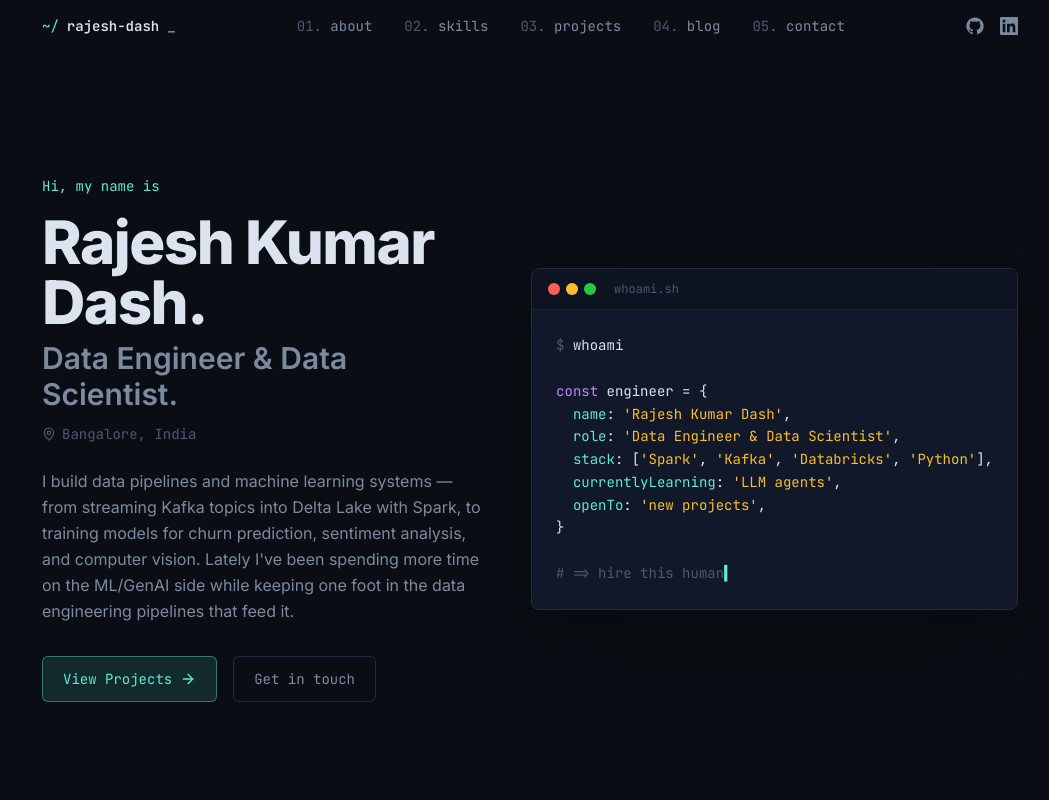
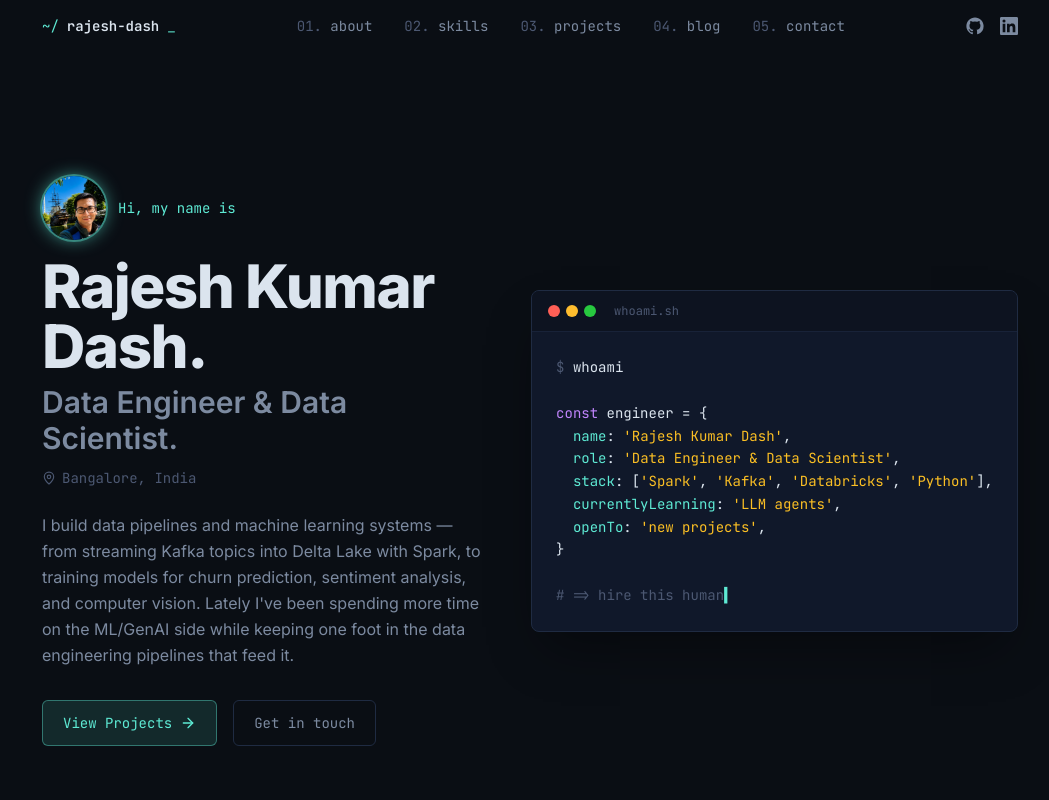
Before and after one commit to Rajesh2015/github-portfolio, a React (Vite) app: page / in a window 1280 px wide. Shown: the top 800 px of the page, without its empty margins (110-1159 px from the left). Built offline with nearby package versions, Linux system fonts and the light colour scheme.

Commit message:
Corrected the issue with avatar

```diff
--- a/src/components/Hero.tsx
+++ b/src/components/Hero.tsx
@@ -1,6 +1,7 @@
 import { motion } from 'framer-motion'
 import { ArrowRight, MapPin } from 'lucide-react'
 import { profile } from '../data/content'
+import profilePhoto from '../assets/profile.jpg'
 
 export default function Hero() {
   return (
@@ -11,7 +12,14 @@ export default function Hero() {
         transition={{ duration: 0.6 }}
         className="flex-1"
       >
-        <p className="mb-4 font-mono text-sm text-accent">Hi, my name is</p>
+        <div className="mb-4 flex items-center gap-3">
+          <img
+            src={profilePhoto}
+            alt={profile.name}
+            className="h-16 w-16 rounded-full object-cover object-[70%_35%] ring-2 ring-accent/40 shadow-[0_0_20px_-4px_var(--color-accent)]"
+          />
+          <p className="font-mono text-sm text-accent">Hi, my name is</p>
+        </div>
         <h1 className="text-4xl font-extrabold tracking-tight text-text sm:text-5xl lg:text-6xl">
           {profile.name}.
         </h1>
```
Also changed, not shown: src/assets/profile.jpg (added), 1 other file (tests, documents, lock files or other folders).
